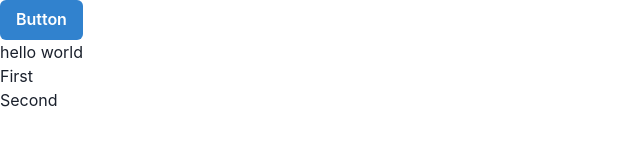
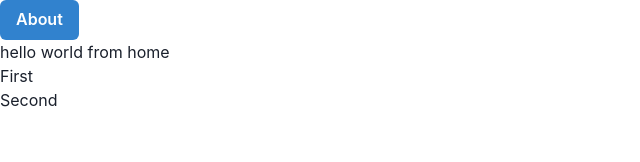
Before and after one commit to alexc957/my-movies-library, a React app: page / in a window 1280 px wide. Shown: the top 162 px of the page, without its empty margins (0-640 px from the left). Built offline with nearby package versions, Linux system fonts and the light colour scheme.

Commit message:
react router addded

```diff
--- a/index.html
+++ b/index.html
@@ -9,7 +9,7 @@
     </body>
 
     <script>
-        /*if ("serviceWorker" in navigator) {
+        if ("serviceWorker" in navigator) {
             window.addEventListener("load", () => {
                 navigator.serviceWorker
                     .register("service-worker.js")
@@ -20,6 +20,6 @@
                         console.error("Service Worker registration failed: ", registrationError);
                     });
             });
-        }*/
+        }
     </script>
 </html>
--- a/package.json
+++ b/package.json
@@ -35,6 +35,7 @@
     "@emotion/styled": "^11.9.3",
     "framer-motion": "^6.5.1",
     "react": "^18.2.0",
-    "react-dom": "^18.2.0"
+    "react-dom": "^18.2.0",
+    "react-router-dom": "^6.3.0"
   }
 }
--- a/src/App.tsx
+++ b/src/App.tsx
@@ -2,16 +2,19 @@ import { ChakraProvider } from "@chakra-ui/react";
 import React from "react";
 import First from "./components/First";
 import Second from "./components/Second";
-import { Button, ButtonGroup } from "@chakra-ui/react";
+import { Button } from "@chakra-ui/react";
+import { BrowserRouter, Route, Routes } from "react-router-dom";
+import Home from "./pages/Home";
+import About from "./pages/About";
 export default function App() {
   return (
     <ChakraProvider>
-      <div>
-        <Button colorScheme="blue">Button</Button>
-        <p>hello world</p>
-        <First />
-        <Second />
-      </div>
+      <BrowserRouter>
+        <Routes>
+          <Route path="/" element={<Home />} />
+          <Route path="about" element={<About />} />
+        </Routes>
+      </BrowserRouter>
     </ChakraProvider>
   );
 }
--- /dev/null
+++ b/src/pages/About.tsx
@@ -0,0 +1,5 @@
+import React from "react";
+
+export default function About() {
+  return <div>About</div>;
+}
--- /dev/null
+++ b/src/pages/Home.tsx
@@ -0,0 +1,21 @@
+import { Button } from "@chakra-ui/react";
+import React from "react";
+import { Link } from "react-router-dom";
+import First from "../components/First";
+import Second from "../components/Second";
+
+export default function Home() {
+  return (
+    <div>
+      {" "}
+      <div>
+        <Button colorScheme="blue">
+          <Link to={"/about"}>About</Link>
+        </Button>
+        <p>hello world from home</p>
+        <First />
+        <Second />
+      </div>
+    </div>
+  );
+}
--- a/webpack.config.js
+++ b/webpack.config.js
@@ -16,14 +16,13 @@ const config = {
   devServer: {
     open: true,
     host: "localhost",
+    historyApiFallback: true
   },
   plugins: [
     new HtmlWebpackPlugin({
       template: "index.html",
     }),
 
-    // Add your plugins here
-    // Learn more about plugins from https://webpack.js.org/configuration/plugins/
   ],
   module: {
     rules: [
```
Also changed, not shown: 1 other file (tests, documents, lock files or other folders).
